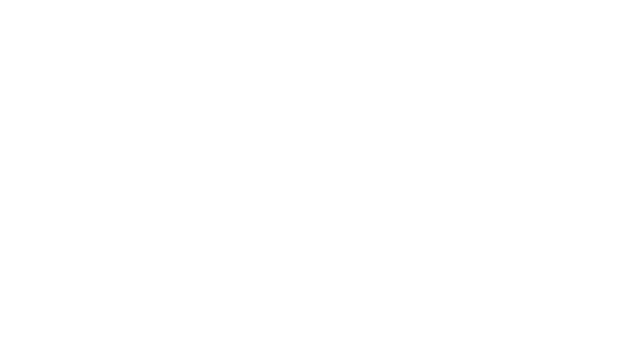
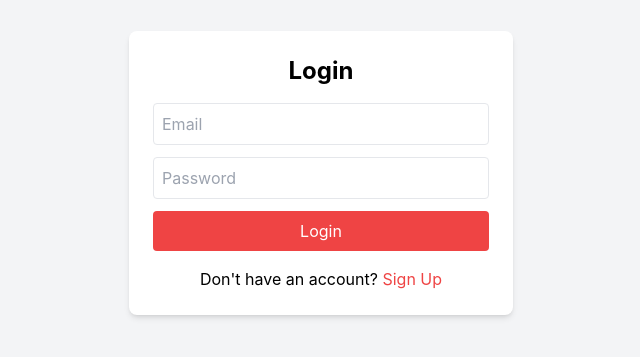
Before and after one commit to Tung11010/Web-ban-hang, a React (Create React App) app: page /login in a window 1280 px wide. Before the commit this address had no page. Shown: the part 227-584 px from the top of the page, without its empty margins (319-959 px from the left). Built offline with nearby package versions, Linux system fonts and the light colour scheme.

Commit message:
them dki dnhapdnhap

```diff
--- a/src/App.js
+++ b/src/App.js
@@ -4,7 +4,8 @@ import Home from './pages/Home'; // Không dùng {} vì Home được export m
 import SalesProducts from './pages/SalesProducts';
 import News from './pages/News';
 import ShoppingCart from './pages/ShoppingCart';
-
+import Signup from './pages/auth/Signup';
+import Login from './pages/auth/Login';
 
 function App() {
     return (
@@ -14,6 +15,8 @@ function App() {
                 <Route path="/sale" element={<SalesProducts />} />
                 <Route path="/news" element={<News />} />
                 <Route path="/cart" element={<ShoppingCart />} />
+                <Route path="/signup" element={<Signup />} />
+                <Route path="/login" element={<Login />} />
             </Routes>
         </Router>
     );
--- /dev/null
+++ b/src/pages/auth/Login.js
@@ -0,0 +1,31 @@
+import React, { useState } from 'react';
+import { Link } from 'react-router-dom';
+
+const Login = () => {
+    const [formData, setFormData] = useState({ email: '', password: '' });
+
+    const handleChange = (e) => {
+        setFormData({ ...formData, [e.target.name]: e.target.value });
+    };
+
+    const handleSubmit = (e) => {
+        e.preventDefault();
+        console.log('User Logged In:', formData);
+    };
+
+    return (
+        <div className="flex justify-center items-center h-screen bg-gray-100">
+            <div className="bg-white p-6 rounded-lg shadow-md w-96">
+                <h2 className="text-2xl font-bold text-center mb-4">Login</h2>
+                <form onSubmit={handleSubmit}>
+                    <input type="email" name="email" placeholder="Email" className="w-full p-2 border rounded mb-3" onChange={handleChange} required />
+                    <input type="password" name="password" placeholder="Password" className="w-full p-2 border rounded mb-3" onChange={handleChange} required />
+                    <button type="submit" className="w-full bg-red-500 text-white p-2 rounded">Login</button>
+                </form>
+                <p className="mt-4 text-center">Don't have an account? <Link to="/signup" className="text-red-500">Sign Up</Link></p>
+            </div>
+        </div>
+    );
+};
+
+export default Login;
```
